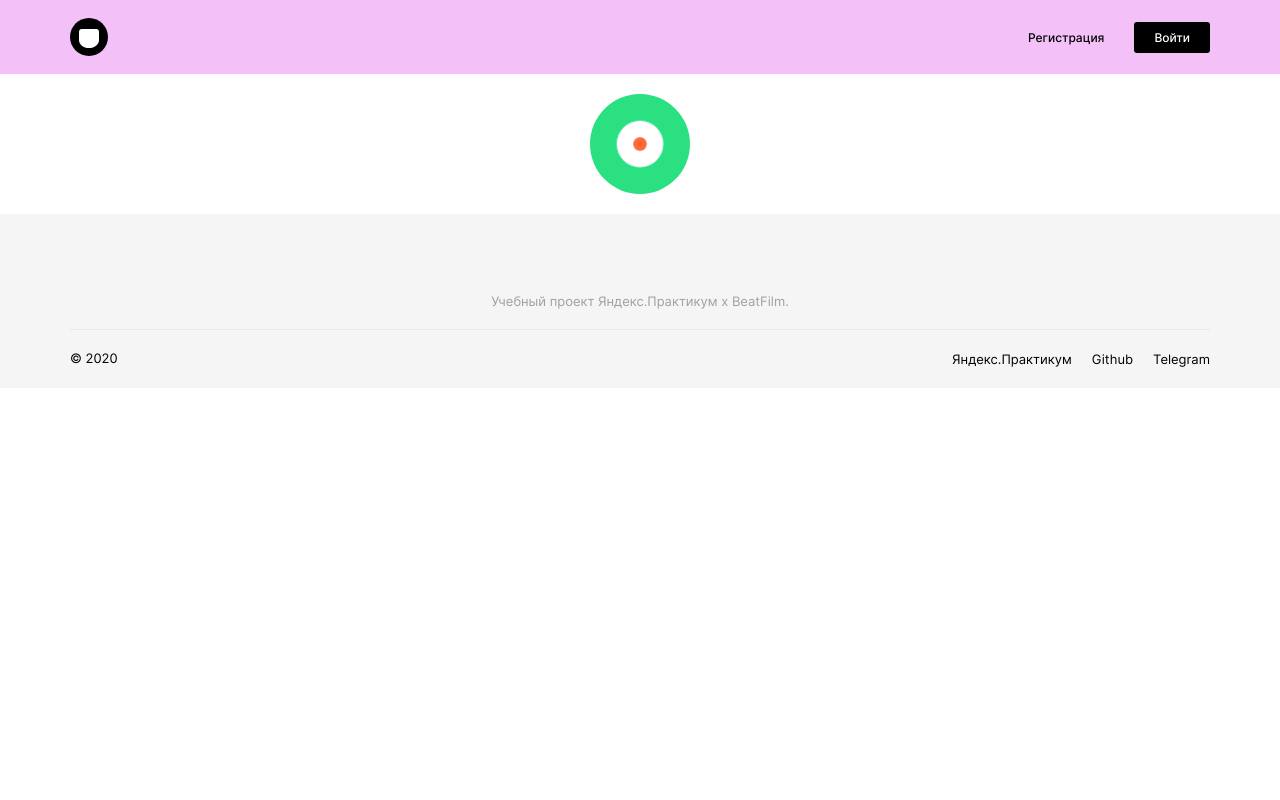
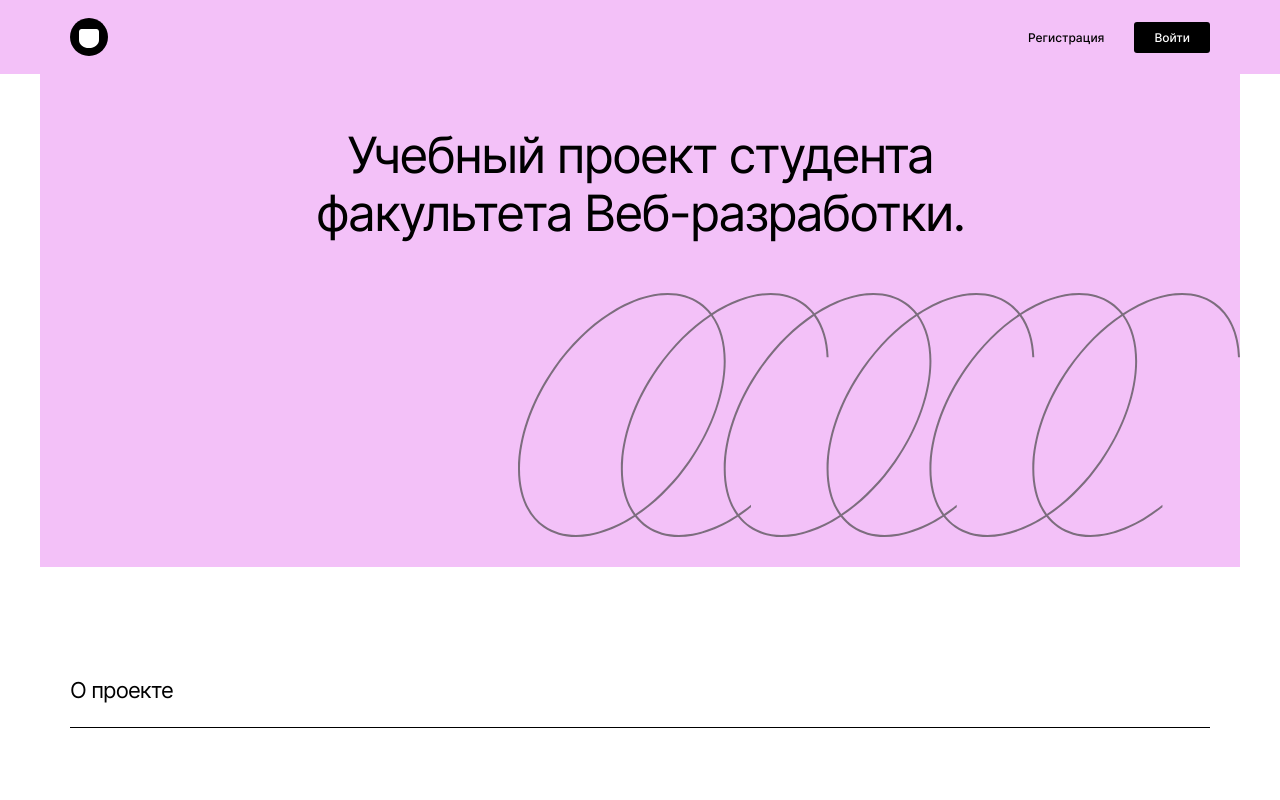
Before and after one commit to SterxovK/movies-explorer-frontend, a React (Create React App) app in the folder frontend/: page / in a window 1280 px wide. Shown: the top 800 px of the page. Built offline with nearby package versions, Linux system fonts and the light colour scheme; the HTML template or start-up script is replaced by a standard one.

Commit message:
fix preloader

```diff
--- a/frontend/src/components/App/App.js
+++ b/frontend/src/components/App/App.js
@@ -370,11 +370,11 @@ function App() {
             exact
             path="/"
           >
-            {isLoadingData ? (
+            {/* {isLoadingData ? (
               <Preloader />
-            ) : (
+            ) : ( */}
               <Main />
-            )}
+            {/* )} */}
 
           </Route>
           <ProtectedRoute
```
